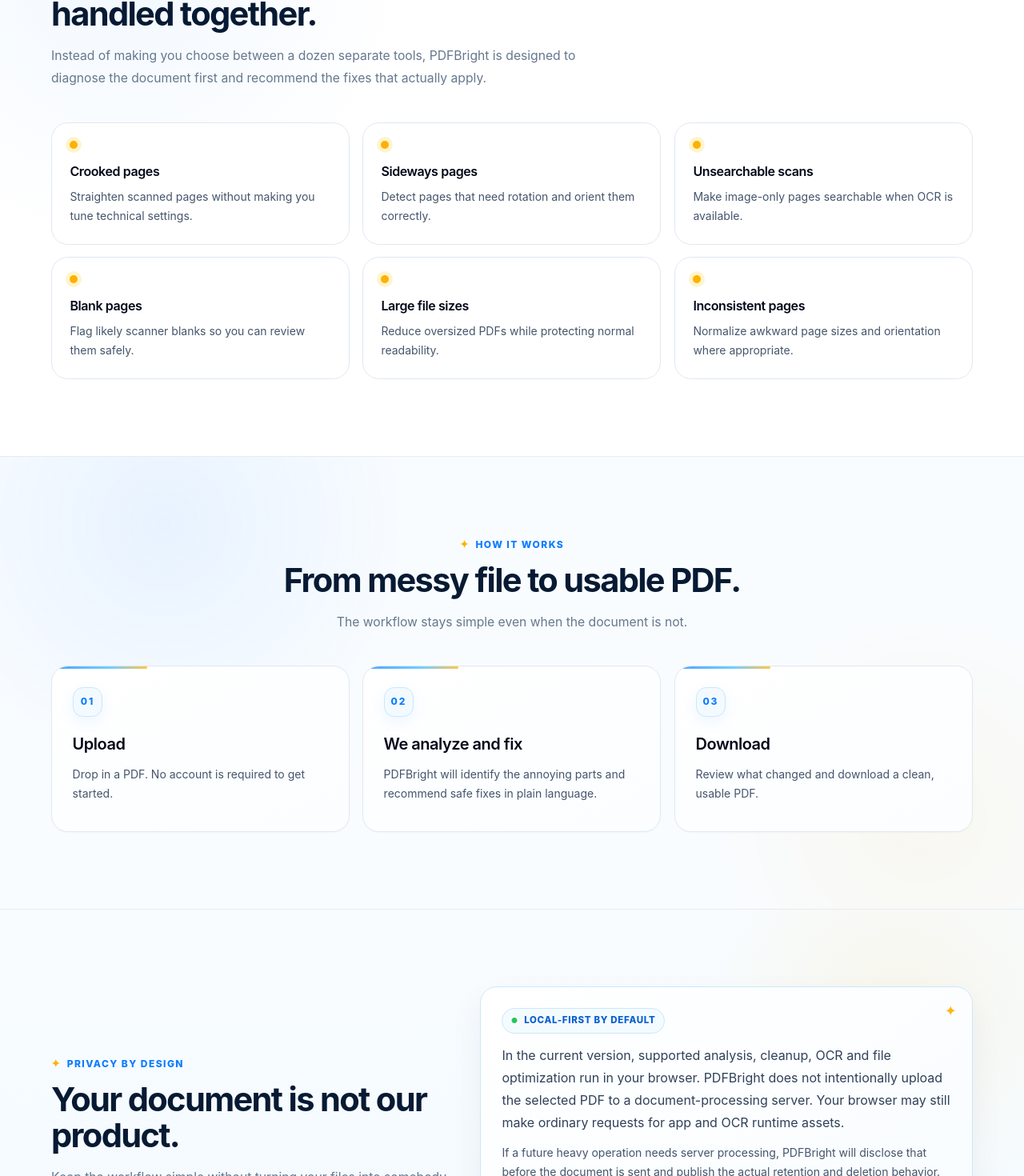
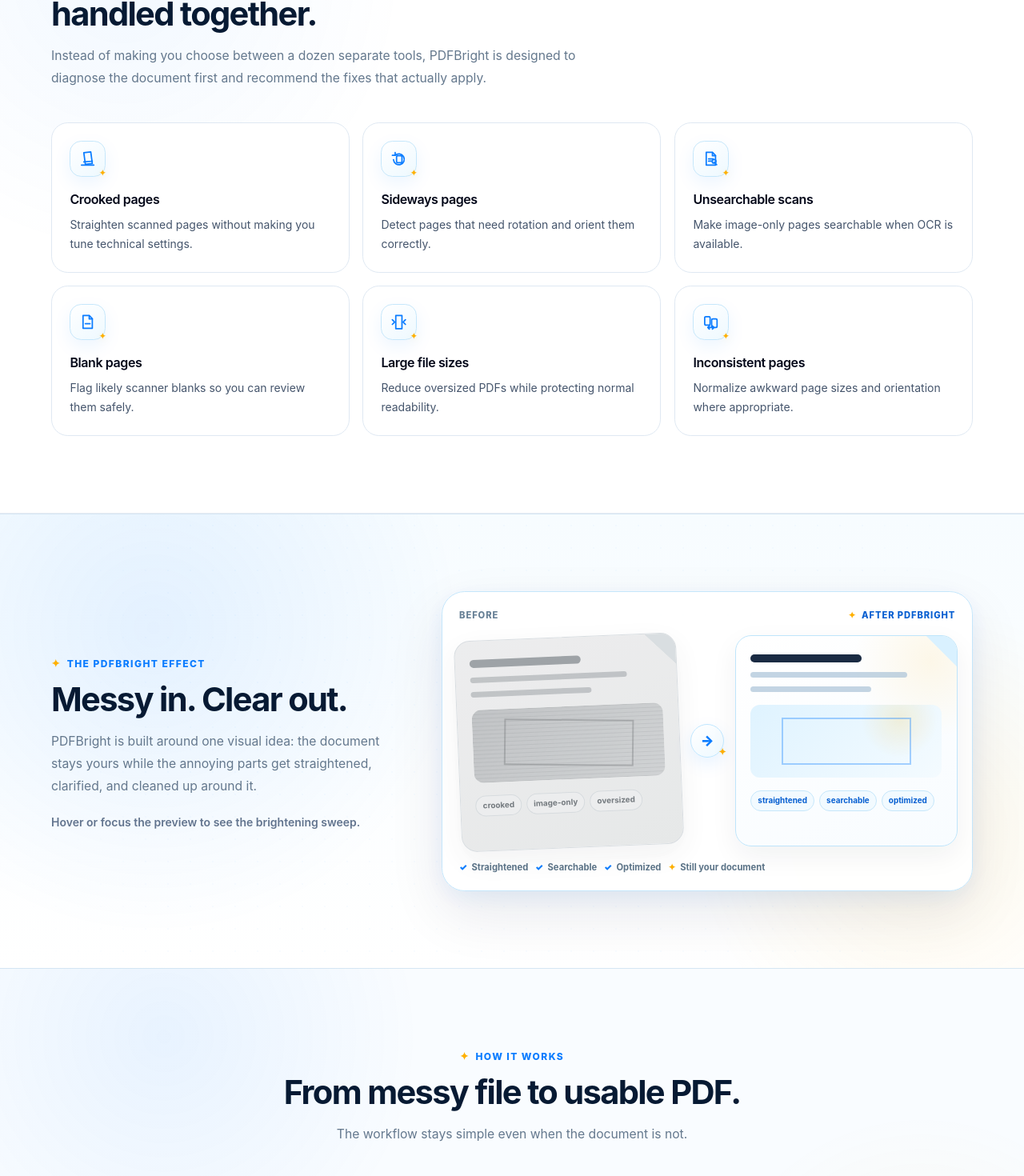
Before and after one commit to Rouane12/pdfbright, a Next.js app: page / in a window 1280 px wide. Shown: the part 1179-2649 px from the top of the page at 80% size. Built offline with nearby package versions, Linux system fonts and the light colour scheme.

Commit message:
Add signature PDFBright icons and brightening demo

```diff
--- a/src/app/page.tsx
+++ b/src/app/page.tsx
@@ -1,32 +1,41 @@
 import "./diagnosis.css";
 import "./cleanup.css";
 import "./brand-sections.css";
+import "./identity-v2.css";
 import { UploadDropzone } from "@/components/upload-dropzone";
 
-const fixes = [
+type FixIconKind = "straighten" | "rotate" | "ocr" | "blank" | "compress" | "normalize";
+
+const fixes: Array<{ title: string; description: string; icon: FixIconKind }> = [
   {
     title: "Crooked pages",
     description: "Straighten scanned pages without making you tune technical settings.",
+    icon: "straighten",
   },
   {
     title: "Sideways pages",
     description: "Detect pages that need rotation and orient them correctly.",
+    icon: "rotate",
   },
   {
     title: "Unsearchable scans",
     description: "Make image-only pages searchable when OCR is available.",
+    icon: "ocr",
   },
   {
     title: "Blank pages",
     description: "Flag likely scanner blanks so you can review them safely.",
+    icon: "blank",
   },
   {
     title: "Large file sizes",
     description: "Reduce oversized PDFs while protecting normal readability.",
+    icon: "compress",
   },
   {
     title: "Inconsistent pages",
     description: "Normalize awkward page sizes and orientation where appropriate.",
+    icon: "normalize",
   },
 ];
 
@@ -64,6 +73,120 @@ function BrandLogo() {
         <span className="brand-wordmark__bright">Br<span className="brand-wordmark__i">i</span>ght</span>
       </span>
     </span>
+  );
+}
+
+function ProblemIcon({ kind }: { kind: FixIconKind }) {
+  const common = {
+    fill: "none",
+    stroke: "currentColor",
+    strokeWidth: 1.8,
+    strokeLinecap: "round" as const,
+    strokeLinejoin: "round" as const,
+  };
+
+  if (kind === "straighten") {
+    return (
+      <svg viewBox="0 0 24 24" aria-hidden="true">
+        <path {...common} d="m7 4 9-1 2 15-9 1L7 4Z" />
+        <path {...common} d="M4 20h16M7 16l11-1" />
+      </svg>
+    );
+  }
+
+  if (kind === "rotate") {
+    return (
+      <svg viewBox="0 0 24 24" aria-hidden="true">
+        <path {...common} d="M7.2 7.4A7 7 0 1 1 5 13" />
+        <path {...common} d="M7.2 3.8v3.6H3.6" />
+        <rect {...common} x="9" y="8" width="7" height="9" rx="1.4" />
+      </svg>
+    );
+  }
+
+  if (kind === "ocr") {
+    return (
+      <svg viewBox="0 0 24 24" aria-hidden="true">
+        <path {...common} d="M6 3.5h8l4 4V20H6V3.5Z" />
+        <path {...common} d="M14 3.8V8h4M9 12h6M9 15h4" />
+        <path {...common} d="m16.5 16.5 3 3M18.6 15.2a2.4 2.4 0 1 1-4.8 0 2.4 2.4 0 0 1 4.8 0Z" />
+      </svg>
+    );
+  }
+
+  if (kind === "blank") {
+    return (
+      <svg viewBox="0 0 24 24" aria-hidden="true">
+        <path {...common} d="M6 3.5h8l4 4V20H6V3.5Z" />
+        <path {...common} d="M14 3.8V8h4" />
+        <path {...common} d="M9 14h6" />
+      </svg>
+    );
+  }
+
+  if (kind === "compress") {
+    return (
+      <svg viewBox="0 0 24 24" aria-hidden="true">
+        <path {...common} d="M8 3.5h8v17H8z" />
+        <path {...common} d="m3.5 9 3 3-3 3M20.5 9l-3 3 3 3" />
+      </svg>
+    );
+  }
+
+  return (
+    <svg viewBox="0 0 24 24" aria-hidden="true">
+      <rect {...common} x="4" y="5" width="7" height="11" rx="1.4" />
+      <rect {...common} x="13" y="8" width="7" height="11" rx="1.4" />
+      <path {...common} d="M8 19h8M10 17l-2 2 2 2M14 17l2 2-2 2" />
+    </svg>
+  );
+}
+
+function BrighteningDemo() {
+  return (
+    <div className="bright-demo" tabIndex={0} aria-label="Illustration of a messy PDF becoming cleaner and more usable">
+      <div className="bright-demo-header" aria-hidden="true">
+        <span className="bright-demo-label">Before</span>
+        <span className="bright-demo-label bright-demo-label--after">After PDFBright</span>
+      </div>
+
+      <div className="bright-demo-stage" aria-hidden="true">
+        <div className="demo-page demo-page--before">
+          <span className="demo-page-fold" />
+          <div className="demo-page-title" />
+          <div className="demo-line demo-line--mid" />
+          <div className="demo-line demo-line--short" />
+          <div className="demo-scan-block" />
+          <div className="demo-page-meta">
+            <span className="demo-chip">crooked</span>
+            <span className="demo-chip">image-only</span>
+            <span className="demo-chip">oversized</span>
+          </div>
+        </div>
+
+        <span className="demo-arrow">→</span>
+
+        <div className="demo-page demo-page--after">
+          <span className="demo-page-fold" />
+          <div className="demo-page-title" />
+          <div className="demo-line demo-line--mid" />
+          <div className="demo-line demo-line--short" />
+          <div className="demo-scan-block" />
+          <div className="demo-page-meta">
+            <span className="demo-chip">straightened</span>
+            <span className="demo-chip">searchable</span>
+            <span className="demo-chip">optimized</span>
+          </div>
+        </div>
+      </div>
+
+      <div className="demo-outcomes" aria-hidden="true">
+        <span className="demo-outcome">Straightened</span>
+        <span className="demo-outcome">Searchable</span>
+        <span className="demo-outcome">Optimized</span>
+        <span className="demo-outcome demo-outcome--spark">Still your document</span>
+      </div>
+    </div>
   );
 }
 
@@ -105,7 +228,7 @@ export default function Home() {
             </p>
           </div>
 
-          <div className="hero-upload hero-reveal hero-reveal--4 mx-auto mt-10 max-w-4xl sm:mt-12">
+          <div id="upload" className="hero-upload hero-reveal hero-reveal--4 mx-auto mt-10 max-w-4xl scroll-mt-24 sm:mt-12">
             <UploadDropzone />
           </div>
 
@@ -132,12 +255,28 @@ export default function Home() {
           <div className="feature-grid mt-10 grid gap-4 sm:grid-cols-2 lg:grid-cols-3">
             {fixes.map((fix) => (
               <article key={fix.title} className="feature-card">
-                <div className="feature-dot" aria-hidden="true" />
+                <div className="problem-icon" aria-hidden="true">
+                  <ProblemIcon kind={fix.icon} />
+                </div>
                 <h3 className="text-base font-semibold tracking-tight text-slate-950">{fix.title}</h3>
                 <p className="mt-2 text-sm leading-6 text-slate-600">{fix.description}</p>
               </article>
             ))}
           </div>
+        </div>
+      </section>
+
+      <section className="section-shell identity-demo-section" aria-labelledby="bright-demo-heading">
+        <div className="section-inner section-reveal identity-demo-layout">
+          <div className="identity-demo-copy">
+            <p className="section-kicker section-kicker--spark">The PDFBright effect</p>
+            <h2 id="bright-demo-heading" className="section-title">Messy in. Clear out.</h2>
+            <p className="section-copy">
+              PDFBright is built around one visual idea: the document stays yours while the annoying parts get straightened, clarified, and cleaned up around it.
+            </p>
+            <p className="mt-5 text-sm font-semibold text-slate-500">Hover or focus the preview to see the brightening sweep.</p>
+          </div>
+          <BrighteningDemo />
         </div>
       </section>
 
@@ -226,6 +365,7 @@ export default function Home() {
                 <span className="pricing-period">/ month</span>
               </div>
               <p className="pricing-yearly">or $59.99 billed yearly</p>
+              <span className="pricing-savings">Save about 37% yearly</span>
               <h3 className="mt-5 text-2xl font-semibold tracking-tight text-slate-950">More room for repeat and heavy use</h3>
               <p className="mt-3 text-sm leading-6 text-slate-600">Higher limits for larger PDFs, heavier OCR, faster repeat workflows, and more demanding cleanup.</p>
               <ul className="pricing-list">
@@ -264,7 +404,7 @@ export default function Home() {
       </section>
 
       <section className="px-5 py-16 sm:px-6 sm:py-20 lg:px-8">
-        <div className="launch-cta section-reveal mx-auto max-w-4xl px-6 py-10 text-center sm:px-10 sm:py-12">
+        <div className="launch-cta mx-auto max-w-4xl px-6 py-10 text-center sm:px-10 sm:py-12">
           <span className="launch-cta__spark" aria-hidden="true">✦</span>
           <h2 className="text-2xl font-semibold tracking-tight text-slate-950 sm:text-3xl">Have a messy PDF?</h2>
           <p className="mx-auto mt-3 max-w-xl text-sm leading-6 text-slate-600 sm:text-base">
```
